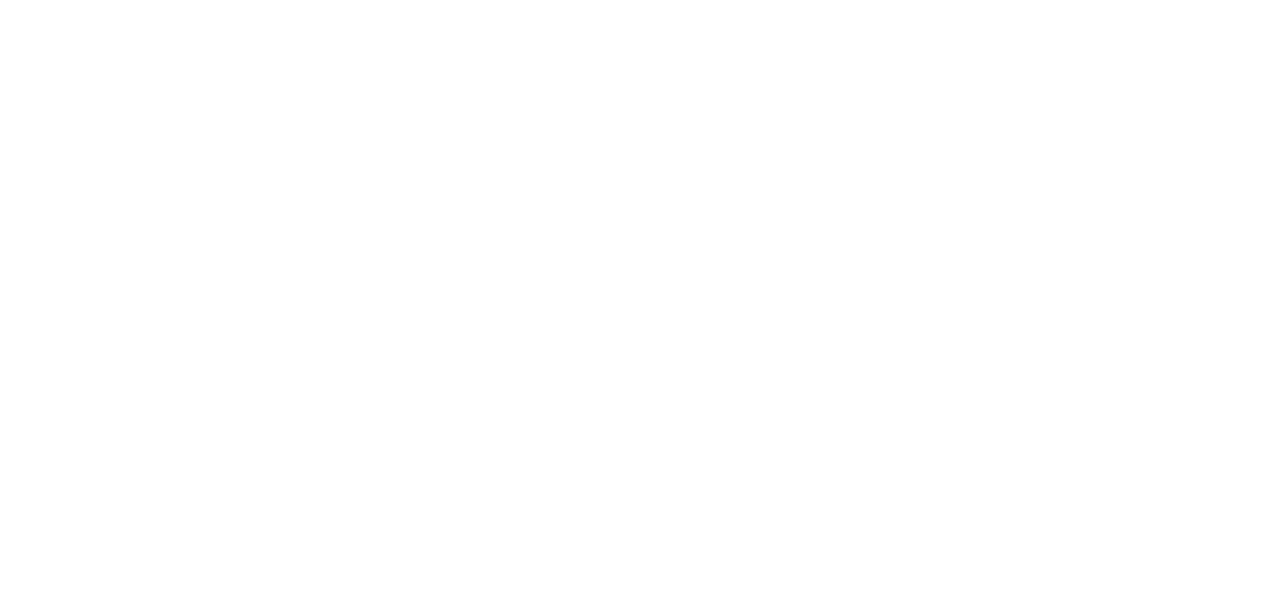
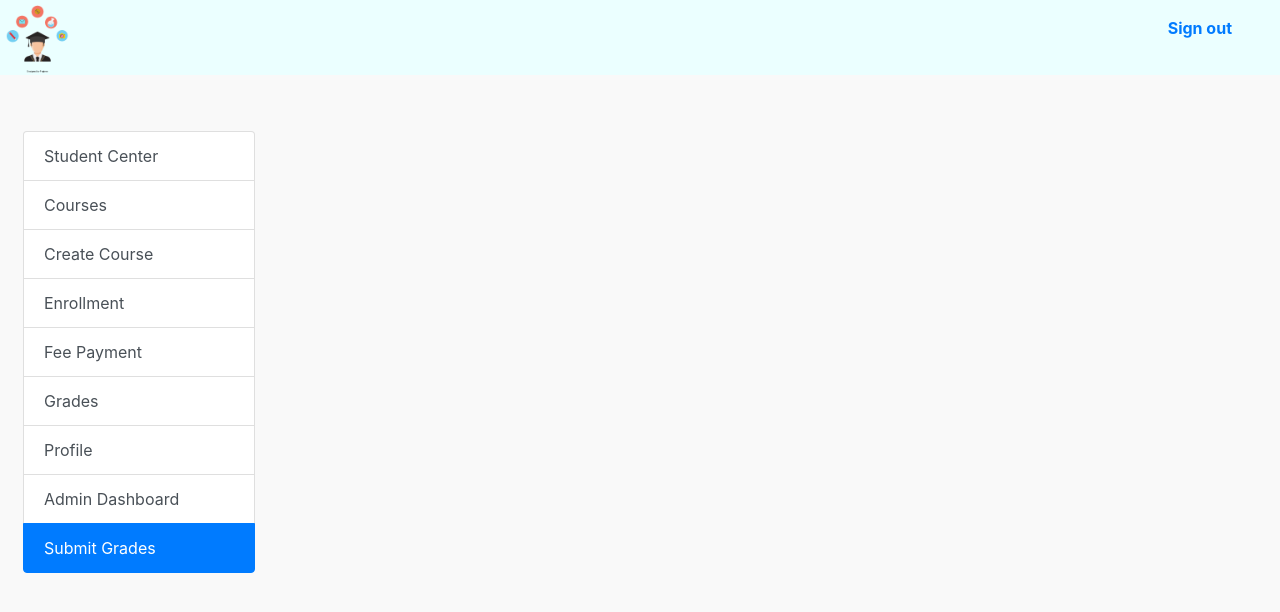
Before and after one commit to akhianand/University-Management-System, a React (Create React App) app in the folder frontend/student-portal/: page /grades/submit in a window 1280 px wide. Shown: the top 612 px of the page. Built offline with nearby package versions, Linux system fonts and the light colour scheme.

Commit message:
Submit Grade UI setup

```diff
--- /dev/null
+++ b/frontend/student-portal/src/components/Grade/SubmitGrade.js
@@ -0,0 +1,31 @@
+import React, { Component } from 'react';
+import Header from '../Header/Header';
+import SidePane from '../SidePane/SidePane'
+
+class SubmitGrade extends Component {
+    constructor(props) {
+        super(props);
+        this.state = {
+            grades: [],
+            errorMessage: null
+        }
+    }
+
+    render() {
+        var style = {
+            height: '100vh'
+        }
+        return (
+            <div className="home-parent-container">
+                <Header />
+                <div className="bg-grey" style={style}>
+                    <div className="row mt-5 container">
+                        <SidePane active="SubmitGrades" />
+                    </div>
+                </div>
+            </div>
+        );
+    }
+}
+
+export default SubmitGrade;
--- a/frontend/student-portal/src/components/Main.js
+++ b/frontend/student-portal/src/components/Main.js
@@ -12,6 +12,7 @@ import Enrollment from './Enrollment/Enrollment';
 import CreateCourse from './Course/CreateCourse';
 import Payment from './Payment/Payment';
 import ViewGrades from './Grade/ViewGrades'
+import SubmitGrade from './Grade/SubmitGrade'
 
 class Main extends Component {
     render() {
@@ -29,6 +30,7 @@ class Main extends Component {
                 <Route path="/enrollment/:studentId" component={Enrollment} />
                 <Route path="/payment/:studentId" component={Payment} />
                 <Route exact path="/grades/view" component={ViewGrades} />
+                <Route exact path="/grades/submit" component={SubmitGrade} />
             </div>
         )
     }
--- a/frontend/student-portal/src/components/SidePane/SidePane.js
+++ b/frontend/student-portal/src/components/SidePane/SidePane.js
@@ -21,6 +21,7 @@ class SidePane extends Component {
                         <a href="/grades/view" className={"list-group-item list-group-item-action" + (this.state.active ==="ViewGrades" ?" active":"")}>Grades</a>
                         <a href="#" className={"list-group-item list-group-item-action" + (this.state.active ==="Profile" ?" active":"")}>Profile</a>
                         <a href="#" className={"list-group-item list-group-item-action" + (this.state.active ==="Admin Dashboard" ?" active":"")}>Admin Dashboard</a>
+                        <a href="/grades/submit" className={"list-group-item list-group-item-action" + (this.state.active ==="SubmitGrades" ?" active":"")}>Submit Grades</a>
                     </div>
                 </div>
             </div>
```
